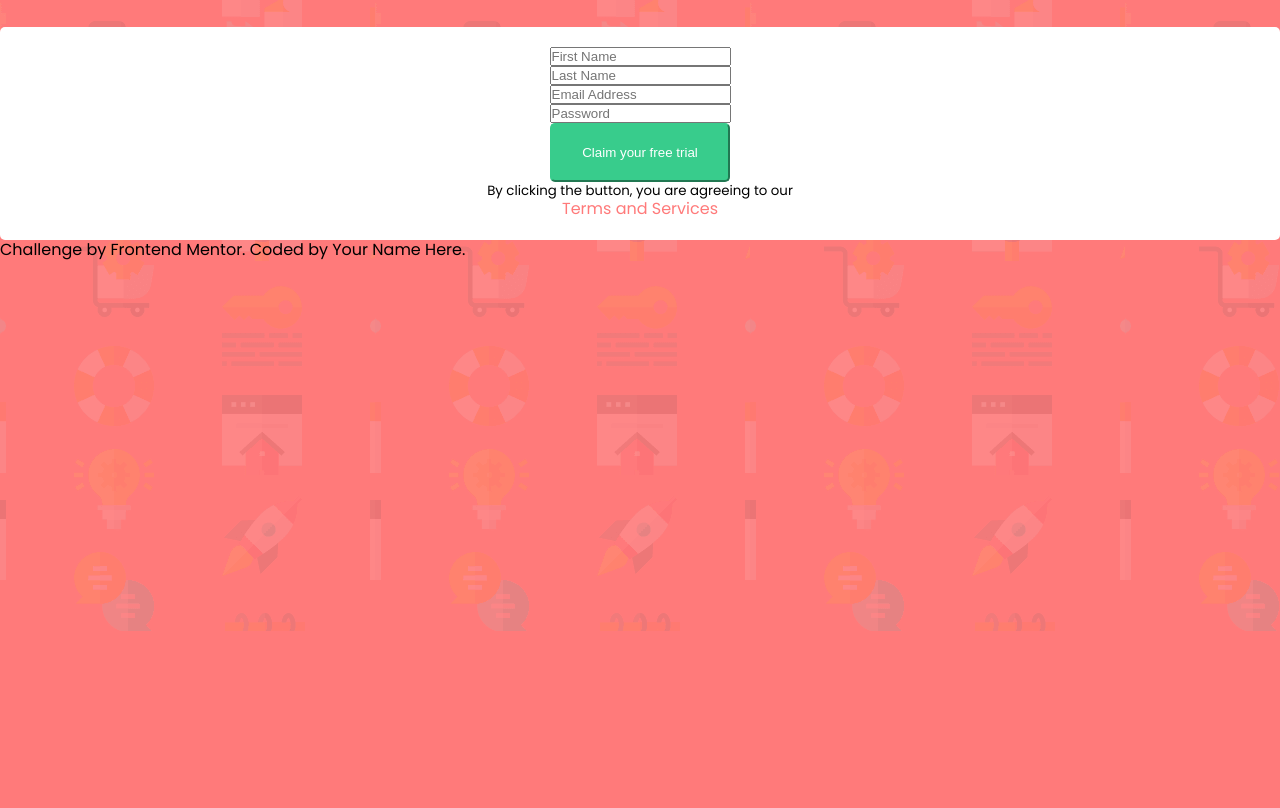
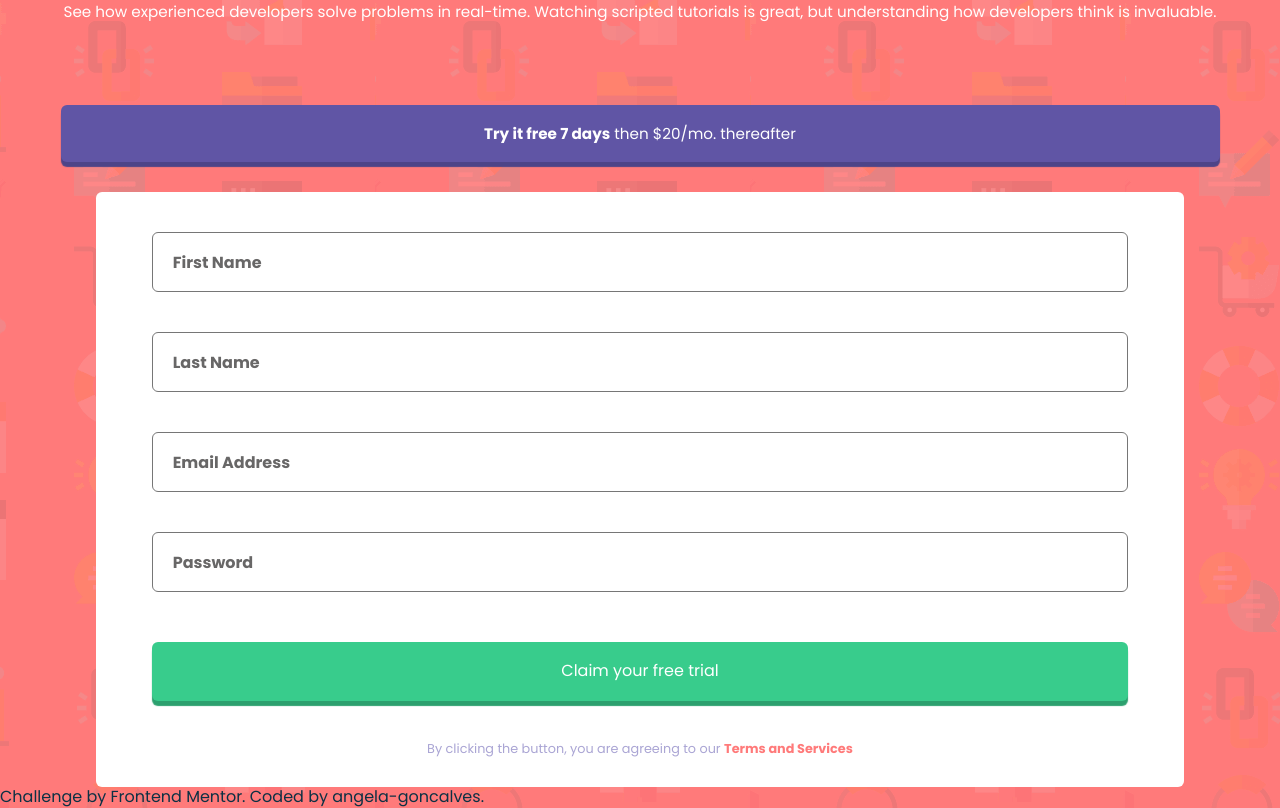
Before and after one commit to angela-goncalves/signup-form, a plain HTML site: page index.html in a window 1280 px wide. Shown: the part 169-977 px from the top of the page. Before the commit the page ends 800 px from the top, so only its background shows below. Drawn offline with nearby package versions, Linux system fonts and the light colour scheme.

Commit message:
style: add form and buttons styles

```diff
--- a/index.html
+++ b/index.html
@@ -8,7 +8,7 @@
   <title>Frontend Mentor | Intro component with sign up form</title>
 
   <link rel="icon" type="image/png" sizes="32x32" href="./images/favicon-32x32.png">
-  <link rel="stylesheet" href="node_modules/normalize.css/" />
+  <link rel="stylesheet" href="node_modules/normalize.css/normalize.css" />
   <link rel="stylesheet" href="mentorForm.css" />
   <link rel="preconnect" href="https://fonts.gstatic.com">
   <link href="https://fonts.googleapis.com/css2?family=Poppins:wght@400;500;600;700&display=swap" rel="stylesheet">
@@ -16,7 +16,7 @@
 </head>
 
 <body >
-  <header class="body-style">
+  <header>
     <div class="container">
       <h1>Learn to code by watching others </h1>
       <p>
@@ -24,25 +24,23 @@
         but understanding how developers think is invaluable.
       </p>
     </div>
+      <button class="tryItButton tryItStyleBttn"><span class="font">Try it free 7 days</span> then $20/mo. thereafter</button>
+  </header>
+  <main class="surveyForm">
+    <form class="surveyForm formBgBorder">
+      <input type="text" placeholder="First Name" class="inputStyle inputBorder" required/>
+      <input type="text" placeholder="Last Name" class="inputStyle inputBorder" required/>
+      <input type="email" placeholder="Email Address" class="inputStyle inputBorder" required/>
+      <input type="password" placeholder="Password" class="inputStyle inputBorder" required/>
+      <button type="submit" class="submit submitBox ">Claim your free trial</button>
+      <small>By clicking the button, you are agreeing to our <a href="#" class="terms font">Terms and Services</a></small>
 
-      <button>Try it free 7 days then $20/mo. thereafter</button>
-
-  </header>
-  <main>
-    <form class="surveyForm surveyFormStyle">
-      <input type="text" placeholder="First Name" />
-      <input type="text" placeholder="Last Name" />
-      <input type="email" placeholder="Email Address" />
-      <input type="password" placeholder="Password" />
-      <button type="submit">Claim your free trial</button>
-      <small>By clicking the button, you are agreeing to our</small>
-      <a href="#" class="terms">Terms and Services</a>
     </form>
   </main>
   <footer>
     <p class="attribution">
       Challenge by <a href="https://www.frontendmentor.io?ref=challenge" target="_blank">Frontend Mentor</a>.
-      Coded by <a href="#">Your Name Here</a>.
+      Coded by <a href="#">angela-goncalves</a>.
     </p>
   </footer>
 </body>
--- a/mentorForm.css
+++ b/mentorForm.css
@@ -4,15 +4,17 @@
     box-sizing: border-box;
   }
 :root{
-    --primary-red: hsl(0, 100%, 74%);
-    --primary-green: hsl(154, 59%, 51%);
+    --primary-red:hsl(0, 100%, 74%);
+    --primary-green:hsl(154, 59%, 51%);
+    --primary-dark-green:hsl(154, 57%, 40%);
     --accent-blue:hsl(248, 32%, 49%);
-    --neutral-dark-blue:hsl(249, 10%, 26%);
-    --neutral-grayish-blue: hsl(246, 25%, 77%);
-    --primary-white: white;
+    --neutral-dark-blue:hsl(250, 16%, 37%);
+    --neutral-grayish-blue:hsl(246, 35%, 74%);
+    --primary-white:white;
     --font-family:'Poppins', sans-serif;
-    --border-radius: 5px;
-    --border-width: 2px;
+    --border-radius: 6px;
+    --border-width: 0.5px;
+    --width:
 }
 body{
     line-height: 1.3;
@@ -26,7 +28,7 @@ a{
     color: inherit;
 }
 header{
-    margin: 30px;
+    margin: 80px 30px 30px 30px;
     line-height: 1.6;
     text-align: center;
     display:flex;
@@ -36,35 +38,96 @@ header{
 .container{
     color: var(--primary-white);
     font-family: var(--font-family);
+    margin-bottom: 50px;
+    font-size: 0.95rem;
 }
-button {
+.tryItStyleBttn{
+    padding: 20px;
+    margin-top: 30px;
+    width: 95%;
     color: var(--primary-white);
+    font-size: 0.95rem;
+}
+.tryItButton {
     background-color: var(--accent-blue);
+    border: none;
     border-radius: var(--border-radius);
-    border-width: var(--border-width);
-    border-color: var(--accent-blue);
-    padding: 20px 30px 20px 30px;
-    text-align: justify;
+    box-shadow: 0px 5px 1px hsl(248, 33%, 40%);
+    transition: all 0.3s ease 0s;
+    cursor: pointer;
+    outline: none;
+}
+.tryItButton:hover {
+    background-color: hsl(248, 53%, 62%);
+    box-shadow: 0px 10px 15px hsl(248, 33%, 40%);
+    transform: translateY(-6px);
+}
+input{
+    margin: 20px 0px 20px 0px;
+}
+input::placeholder {
+    color: rgb(104, 103, 103);
+    font-family: var(--font-family);
+    font-weight: 700;
+}
+.inputStyle{
+    width: 95%;
+    height: 60px;
+    padding: 20px;
+    font-size: 16px;
+}
+.inputBorder{
+    border-style: solid;
+  border-radius: var(--border-radius);
+  border-width: var(--border-width);
 }
 .surveyForm{
     display: flex;
     flex-direction: column;
     align-items: center;
 }
-.surveyFormStyle{
+form {
+    width: 85%;
+}
+.formBgBorder{
     background-color:var(--primary-white);
     border-radius: var(--border-radius);
     border-width: var(--border-width);
     border-color: var(--accent-blue);
     padding: 20px 30px 20px 30px;
 }
-.surveyForm button{
+.submit{
+    width: 95%;
+    margin: 30px;
+    padding: 20px 30px 20px 30px;
+    text-align: center;
     color: var(--primary-white);
+}
+.submitBox{
     background-color: var(--primary-green);
     border-radius: var(--border-radius);
-    border-width: var(--border-width);
-    border-color:var(--primary-green);
+    border: none;
+    box-shadow: 0px 5px 1px var(--primary-dark-green);
+    transition: all 0.3s ease 0s;
+    cursor: pointer;
+    outline: none;
+}
+.submitBox:hover {
+    background-color: #2EE59D;
+    box-shadow: 0px 10px 15px var(--primary-dark-green);
+    transform: translateY(-6px);
 }
 .terms{
     color: var(--primary-red);
 }
+.font{
+    font-weight: 700;
+}
+small{
+    color: var(--neutral-grayish-blue);
+    text-align: center;
+    margin:10px;
+}
+.attribution{
+    color: rgb(12, 49, 68)
+}
```
